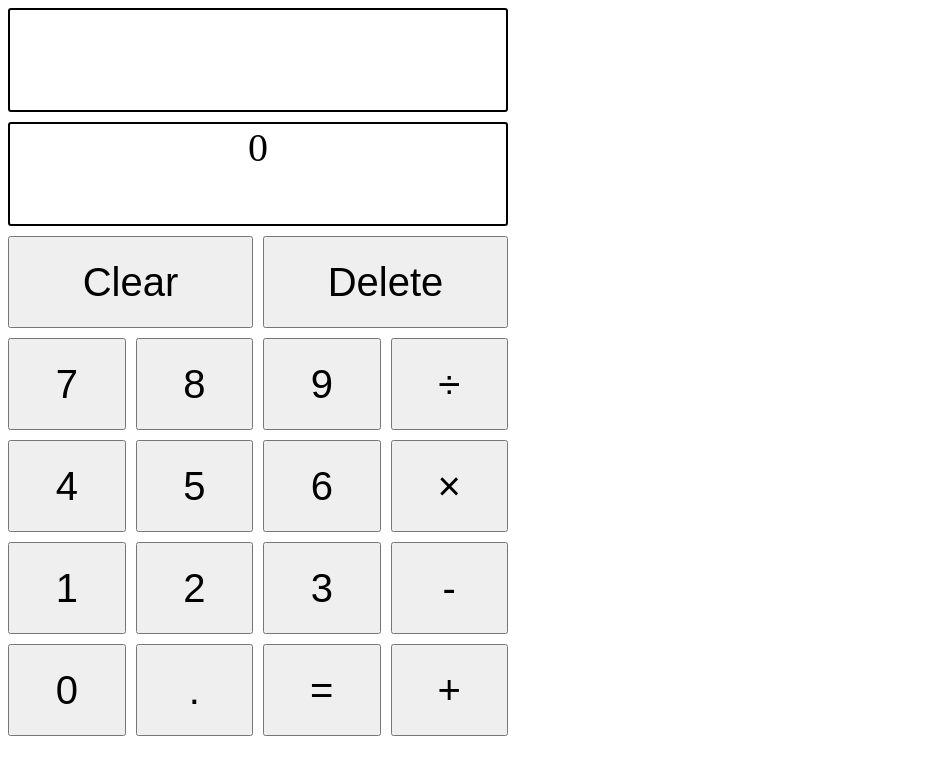
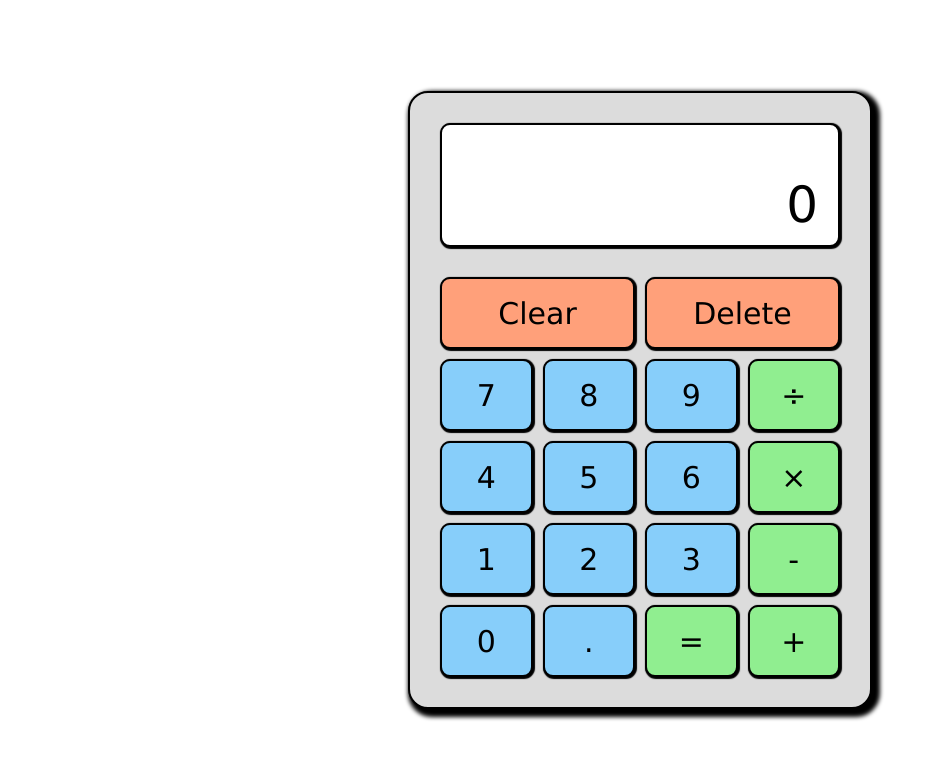
Before and after one commit to Martin-Ukhanov/calculator, a plain HTML site: page index.html in a window 1280 px wide. Shown: the whole page, without its empty margins (0-939 px from the left). Drawn offline with Linux system fonts and the light colour scheme.

Commit message:
Added more CSS to make calculator look good.

```diff
--- a/calculator.js
+++ b/calculator.js
@@ -39,6 +39,12 @@ function clear() {
     resetNumberScreen = false;
 }
 
+function error(s) {
+    numberScreen.textContent = 'ERROR';
+    alert(s);
+    clear();
+}
+
 function operate(operator, a, b) {
     a = Number(a);
     b = Number(b);
@@ -51,9 +57,7 @@ function operate(operator, a, b) {
             return a * b;
         case '÷':
             if (b === 0) {
-                numberScreen.textContent = 'ERROR';
-                alert('Cannot divide by zero.');
-                clear();
+                error('Cannot divide by zero.');
                 return '0';
             } else {
                 return a / b;
@@ -61,8 +65,8 @@ function operate(operator, a, b) {
     }
 }
 
-function roundResult(n) {
-    return Math.round(n * 1000) / 1000;
+function roundNumber(n) {
+    return Math.round(n * 100000000) / 100000000; // Round to eight decimals
 }
 
 function appendNumber(n) {
@@ -71,6 +75,7 @@ function appendNumber(n) {
         canEvaluate = true;
         resetNumberScreen = false;
     }
+    if (numberScreen.textContent.length < 8) {
         if (numberScreen.textContent === '0') {
             if (n === '0') {
                 return;
@@ -79,6 +84,7 @@ function appendNumber(n) {
             }
         }
         numberScreen.textContent += n;
+    }
 }
 
 function setOperator(operator) {
@@ -108,8 +114,13 @@ function evaluate() {
     if (canEvaluate) {
         secondOperand = numberScreen.textContent;
         operationScreen.textContent += ` ${secondOperand} =`;
-        numberScreen.textContent = roundResult(operate(currentOperator, firstOperand, secondOperand));
+        const answer = roundNumber(operate(currentOperator, firstOperand, secondOperand));
+        if (answer.toString().length > 8) {
+            error('Result too long.');
+        } else {
+            numberScreen.textContent = answer;
             canEvaluate = false;
+        }
     }
 }
 
--- a/index.html
+++ b/index.html
@@ -7,9 +7,11 @@
         <script src="calculator.js" defer></script>
     </head>
     <body>
-        <div id="container">
-            <div id="operation"></div>
-            <div id="number">0</div>
+        <div id="calculator">
+            <div id="screen">
+                <div id="operation"></div>
+                <div id="number">0</div>
+            </div>
             <div id="input">
                 <div class="row">
                     <button id="clear">Clear</button>
--- a/style.css
+++ b/style.css
@@ -1,28 +1,59 @@
-#container {
+* {
+    font-family: 'Verdana', sans-serif;
+}
+
+html {
+    height: 100%;
+}
+
+body {
+    margin: 0;
+    height: 100%;
+    display: flex;
+    justify-content: center;
+    align-items: center;
+}
+
+#calculator {
     display: flex;
     flex-direction: column;
-    width: 500px;
-    row-gap: 10px;
+    width: 400px;
+    row-gap: 30px;
+    padding: 30px;
+    background-color: gainsboro;
+    border: 2px solid black;
+    border-radius: 20px;
+    box-shadow: 4px 4px 4px 4px;
+}
+
+#screen {
+    display: flex;
+    flex-direction: column;
+    background-color: white;
+    border: 2px solid black;
+    border-radius: 10px;
+    box-shadow: 1px 1px 1px 1px;
+}
+
+
+#operation, #number {
+    text-align: right;
+    line-height: 60px;
+    padding-right: 20px;
 }
 
 #operation {
-    height: 100px;
-    border: 2px solid black;
-    border-radius: 3px;
-    text-align: center;
-    font-size: 40px;
+    height: 50px;
+    font-size: 25px;
 }
 
 #number {
-    height: 100px;
-    border: 2px solid black;
-    border-radius: 3px;
-    text-align: center;
-    font-size: 40px;
+    height: 70px;
+    font-size: 50px;
 }
 
 #input {
-    height: 500px;
+    height: 400px;
     display: flex;
     flex-direction: column;
     row-gap: 10px;
@@ -37,5 +68,28 @@
 
 #input button {
     flex: 1;
-    font-size: 40px;
+    font-size: 30px;
+    border: 2px solid black;
+    border-radius: 10px;
+    box-shadow: 1px 1px 1px 1px;
 }
+
+#input button:hover {
+    filter: brightness(90%);
+}
+
+#input button:active {
+    box-shadow: 0px 0px 0px 0px;
+}
+
+#input .number, #decimal {
+    background-color: lightskyblue;
+}
+
+#input .operator, #equals {
+    background-color: lightgreen;
+}
+
+#clear, #delete {
+    background-color: lightsalmon;
+}
```
Lines whose indentation alone changed are shown as unchanged.
